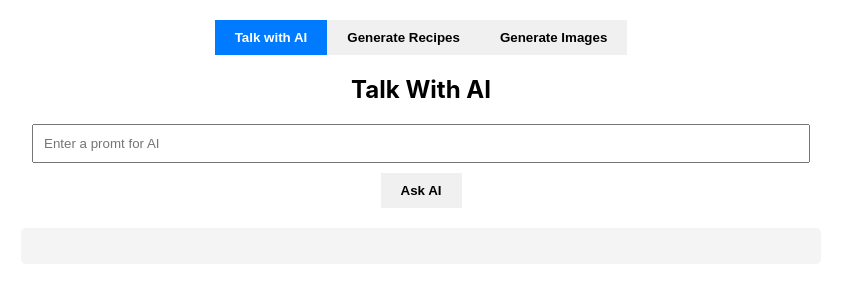
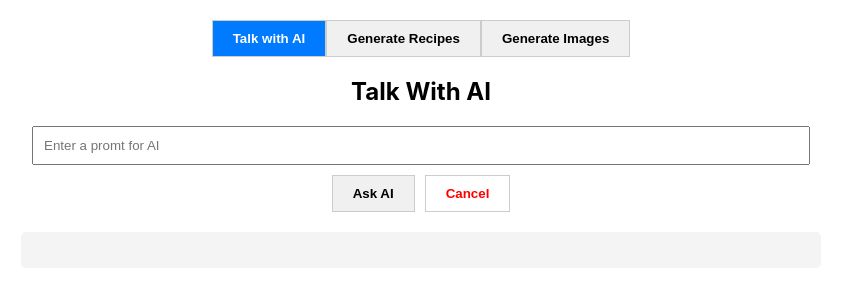
Before and after one commit to pauloalvesm/react-ai-study, a React (Vite) app: page / in a window 1280 px wide. Shown: the top 300 px of the page, without its empty margins (219-1060 px from the left). Built offline with nearby package versions, Linux system fonts and the light colour scheme.

Commit message:
feat: apply functions to clear fields

```diff
--- a/src/App.css
+++ b/src/App.css
@@ -9,6 +9,7 @@
   --dark-color1: #000000;
   --blue-color1: #007BFF;
   --blue-color2: #00BFFF;
+  --red-color1: #FF0000;
 }
 
 .App {
@@ -27,7 +28,7 @@
 button {
   padding: 10px 20px;
   cursor: pointer;
-  border: none;
+  border: 1px solid var(--gray-color1);
   background-color: var(--gray-color2);
   font-weight: bold;
 }
@@ -90,3 +91,15 @@
   border: 1px solid var(--gray-color1);
   margin-bottom: 20px;
 }
+
+.cancel-button {
+  margin-left: 10px;
+  color: var(--red-color1);
+  background-color: var(--white-color1);
+}
+
+.cancel-button:hover {
+  margin-left: 10px;
+  color: var(--white-color1);
+  background-color: var(--red-color1);
+}
--- a/src/pages/chat/TalkWithAI.jsx
+++ b/src/pages/chat/TalkWithAI.jsx
@@ -6,6 +6,11 @@
     const [prompt, setPrompt] = useState("");
     const [chatResponse, setChatResponse] = useState("");
     const [isLoading, setIsLoading] = useState(false);
+
+    const handleClear = () => {
+        setPrompt("");
+        setChatResponse("");
+    }
 
     const askAi = async () => {
         if (!prompt) return;
@@ -42,6 +47,14 @@
                 {isLoading ? "Carregando..." : "Ask AI"}
             </button>
 
+            <button
+                    className="cancel-button"
+                    onClick={handleClear}
+                    disabled={isLoading}
+                >
+                    Cancel
+                </button>
+
             <div className="output">
                 <p>{chatResponse}</p>
             </div>
--- a/src/pages/image/ImageGenerator.jsx
+++ b/src/pages/image/ImageGenerator.jsx
@@ -10,6 +10,11 @@
     const [width, setWidth] = useState("1024");
     const [imageUrls, setImageUrls] = useState([]);
     const [isLoading, setIsLoading] = useState(false);
+
+    const handleClear = () => {
+        setPrompt("");
+        setImageUrls([]);
+    };
 
     const generateImages = async () => {
         if (!prompt) return;
@@ -51,6 +56,14 @@
                 {isLoading ? "Generating..." : "Generate Image"}
             </button>
 
+            <button
+                    className="cancel-button"
+                    onClick={handleClear}
+                    disabled={isLoading}
+                >
+                    Cancel
+                </button>
+
             <div className="image-grid">
                 {imageUrls.map((url, index) => (
                     <img key={index} src={url} alt={`Generated ${index}`} />
--- a/src/pages/recipe/RecipeGenerator.jsx
+++ b/src/pages/recipe/RecipeGenerator.jsx
@@ -9,6 +9,13 @@
     const [dietaryRestrictions, setDietaryRestrictions] = useState("");
     const [recipe, setRecipe] = useState("");
     const [isLoading, setIsLoading] = useState(false);
+
+    const handleClear = () => {
+        setIngredients("");
+        setCuisine("Any");
+        setDietaryRestrictions("");
+        setRecipe("");
+    };
 
     const createRecipe = async () => {
         if (!ingredients) return;
@@ -63,6 +70,14 @@
                 {isLoading ? "Generating..." : "Generate Recipe"}
             </button>
 
+            <button
+                    className="cancel-button"
+                    onClick={handleClear}
+                    disabled={isLoading}
+                >
+                    Cancel
+                </button>
+
             <div className="output">
                 <ReactMarkdown>{recipe}</ReactMarkdown>
             </div>
```
